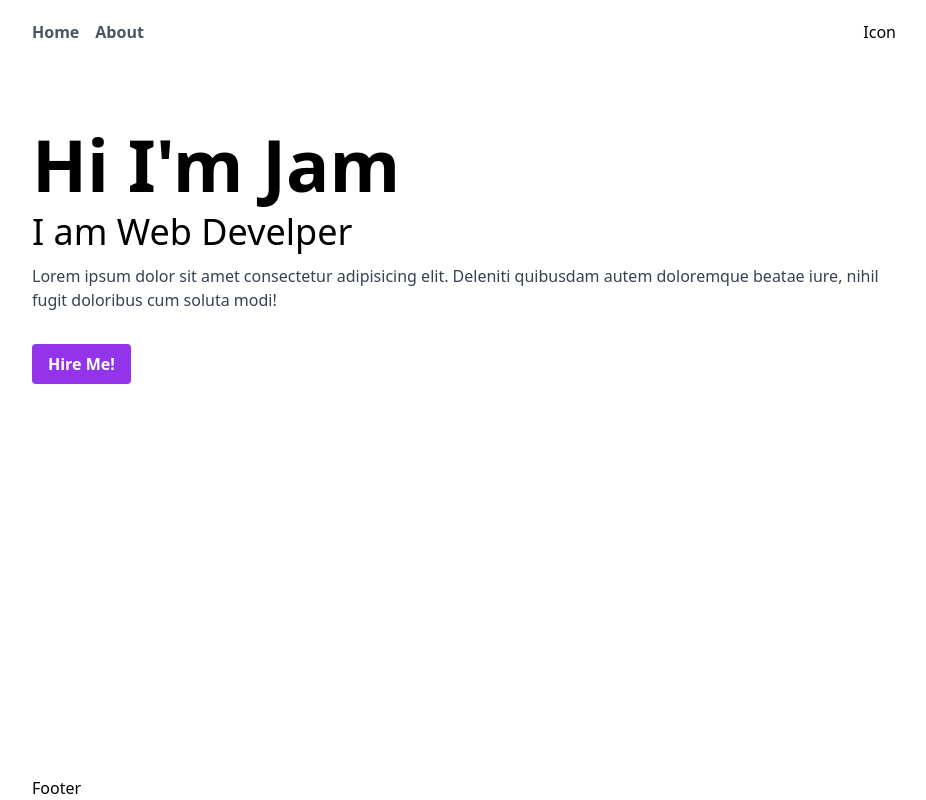
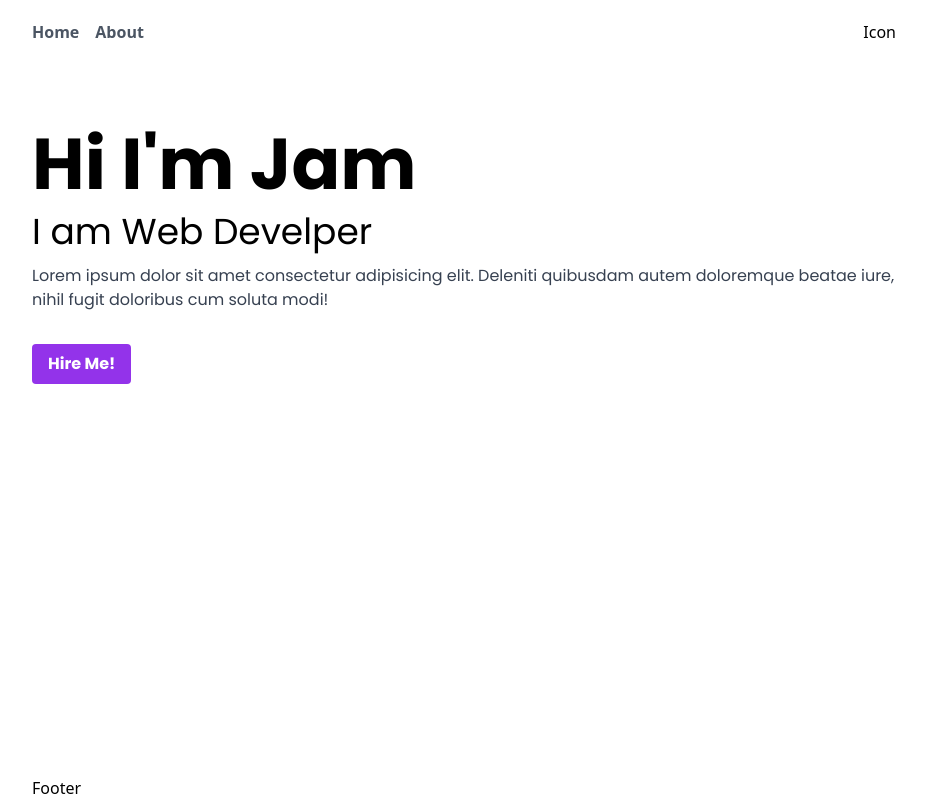
Before and after one commit to johncanero/johncanero-website, a Next.js app: page / in a window 1280 px wide. Shown: the whole page, without its empty margins (176-1102 px from the left). Built offline with nearby package versions, Linux system fonts and the light colour scheme.

Commit message:
Add Font Poppins

```diff
--- a/sections/Hero.tsx
+++ b/sections/Hero.tsx
@@ -3,7 +3,7 @@ import React from "react";
 
 const Hero = () => {
   return (
-    <section className="mt-16">
+    <section className="mt-16 font-Poppins">
       <h1 className="text-7xl font-bold">
         Hi I'm <span className="dark:text-purple-600">Jam</span>
       </h1>
```
